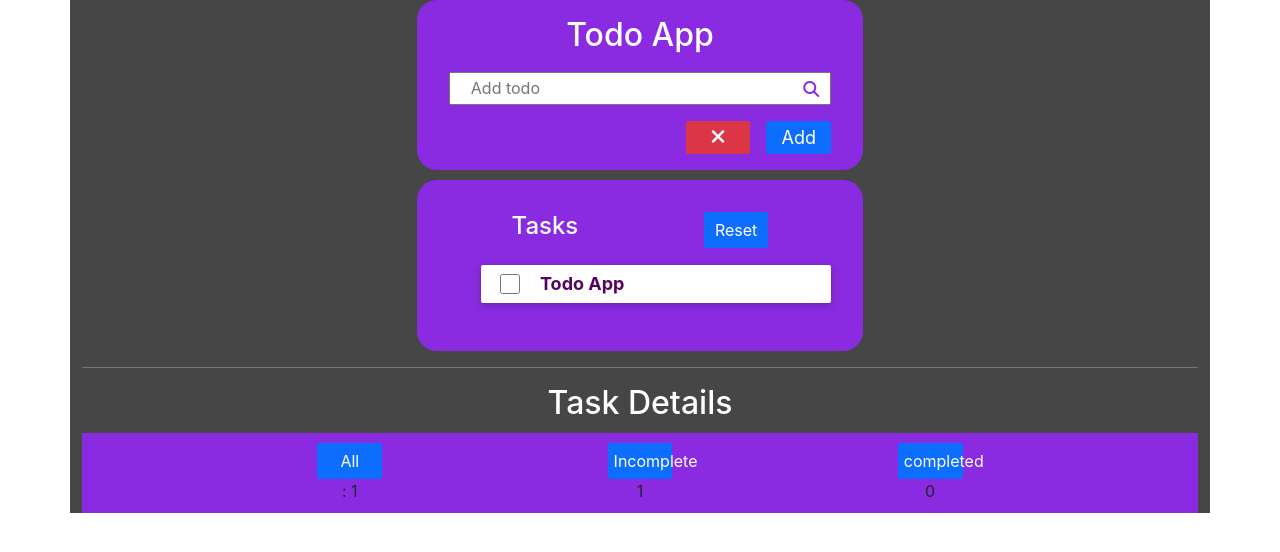
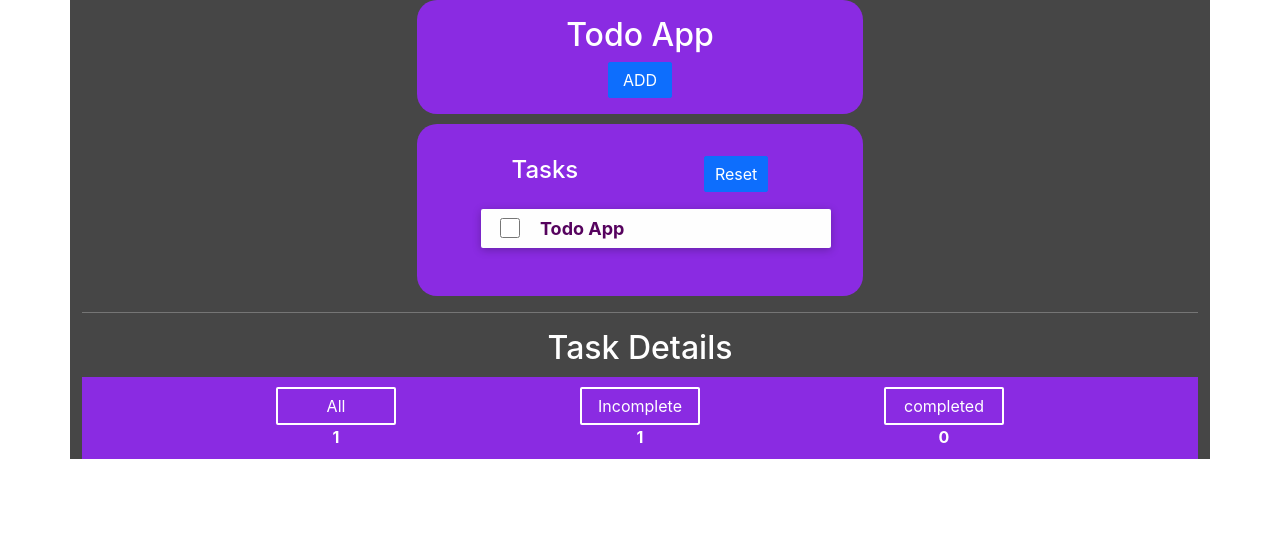
Before and after one commit to aqib-nawaz/react-todo-app, a React (Create React App) app: page / in a window 1280 px wide. Shown: the top 552 px of the page. Built offline with nearby package versions, Linux system fonts and the light colour scheme.

Commit message:
added syling and input field toggle functionality

```diff
--- a/src/components/Add.css
+++ b/src/components/Add.css
@@ -57,3 +57,6 @@
     right: 12px;
     color: blueviolet;
 }
+.display-input-field{
+    width: 200px;
+}
--- a/src/components/Add.js
+++ b/src/components/Add.js
@@ -1,48 +1,73 @@
 import React, { Component } from "react";
-import "./Add.css"
+import "./Add.css";
 import Button from "./Button";
 export default class Add extends Component {
     constructor() {
         super();
-        this.state = ({
+        this.state = {
             title: "",
             status: false,
-        });
+            display: true,
+        };
     }
 
     submitHandler = (e) => {
-        e.preventDefault()
-        this.props.addInput(this.state.title, this.state.status )
+        e.preventDefault();
+        this.props.addInput(this.state.title, this.state.status);
 
         this.setState({
-            title:""
-        })
-    }
+            title: "",
+        });
+    };
 
     inputHandler = (e) => {
         this.setState({
-            title: e.target.value
-        })
+            title: e.target.value,
+        });
+    };
+
+    displayInputField = () => {
+        this.setState({
+            display: !this.state.display,
+        });
     };
 
     render() {
         return (
             <div className="input-container">
                 <h2 className="text-white">Todo App</h2>
+
+                <div>
+                    {this.state.display ? (
+                        <div>
+                            <Button
+                                className="display-input-field"
+                                value="ADD"
+                                onClick={this.displayInputField}
+                            />
+                        </div>
+                    ) : (
+                        <div>
                             <form onSubmit={this.submitHandler}>
                                 <input
                                     type="text"
-                        onChange={this.inputHandler}
-                        value={this.state.title}
                                     id="input"
                                     placeholder="Add todo"
-
+                                    value={this.state.title}
+                                    onChange={this.inputHandler}
                                 />
                                 <i className="fa-solid fa-magnifying-glass"></i>
                             </form>
                             <div className="input-btn-container">
-                    <Button className="close-input-btn btn-danger" value={<i className="fa-solid fa-xmark"></i>} />
-                    <Button className="input-button" value="Add"/>
+                                <Button
+                                    className="close-input-btn btn-danger"
+                                    value={<i className="fa-solid fa-xmark"></i>}
+                                    onClick={this.displayInputField}
+                                />
+                                <Button className="input-button" value="Add" type="submit" onClick={this.submitHandler} />
+                            </div>
+                        </div>
+                    )}
                 </div>
             </div>
         );
--- a/src/components/Item.js
+++ b/src/components/Item.js
@@ -5,6 +5,10 @@ export default class Item extends Component {
     toggleHandle = (e) => {
         this.props.statusHandler(e.target.name);
     };
+
+    deleteItemHandler = (e) => {
+        console.log(e)
+    }
 
     render() {
         return (
@@ -17,7 +21,7 @@ export default class Item extends Component {
                         onChange={this.toggleHandle}
                     />
                     <span className="item-title">{this.props.title}</span>
-                    {this.props.status?<i className="fa-solid fa-trash"></i>: ""}
+                    {this.props.status?<i className="fa-solid fa-trash" onClick={this.deleteItemHandler}></i>: ""}
                 </div>
             </li>
         );
--- a/src/components/TaskDetails.css
+++ b/src/components/TaskDetails.css
@@ -15,3 +15,18 @@
     background-color: white;
     border-color: white;
 }
+.task-detail-btn{
+    width: 7.5rem;
+    background-color: transparent;
+    color: rgb(255, 255, 255);
+    border: 2px solid white;
+}
+.task-detail-btn:hover{
+    background-color: white;
+    color:blueviolet;
+}
+.counter-container{
+    font-size: 1rem;
+    font-weight: bold;
+    color: white;
+}
--- a/src/components/TaskDetails.js
+++ b/src/components/TaskDetails.js
@@ -42,24 +42,43 @@ export default class TaskDetails extends Component {
 
                 <div className="tasks-details-container">
                     <div>
-                        <Button onClick={this.allTasks} value="All" />:{" "}
+                        <Button
+                            className="task-detail-btn"
+                            onClick={this.allTasks}
+                            value="All"
+                        />
+                        <div className="counter-container">
                             {this.props.tasks.length}
                         </div>
+                    </div>
                     <div>
-                        <Button onClick={this.incompleteTasks} value="Incomplete" />
+                        <Button
+                            className="task-detail-btn"
+                            onClick={this.incompleteTasks}
+                            value="Incomplete"
+                        />
+                        <div className="counter-container">
                             {
                                 this.props.tasks.filter((task) => {
                                     return task.status === false;
                                 }).length
                             }
                         </div>
+
+                    </div>
                     <div>
-                        <Button onClick={this.completedTasks} value="completed" />
+                        <Button
+                            className="task-detail-btn"
+                            onClick={this.completedTasks}
+                            value="completed"
+                        />
+                        <div  className="counter-container">
                             {
                                 this.props.tasks.filter((task) => {
                                     return task.status === true;
                                 }).length
                             }
+                        </div>
                     </div>
                 </div>
 
```
Lines whose indentation alone changed are shown as unchanged.
